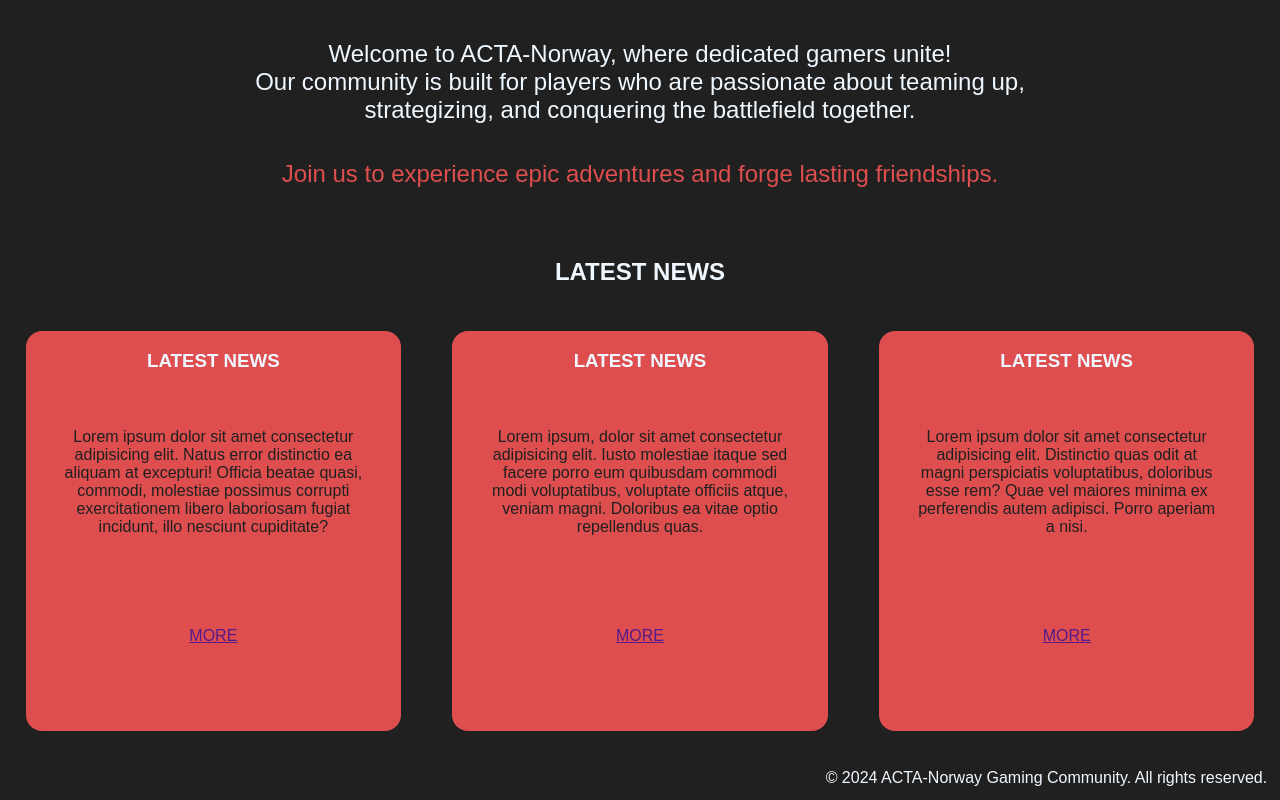
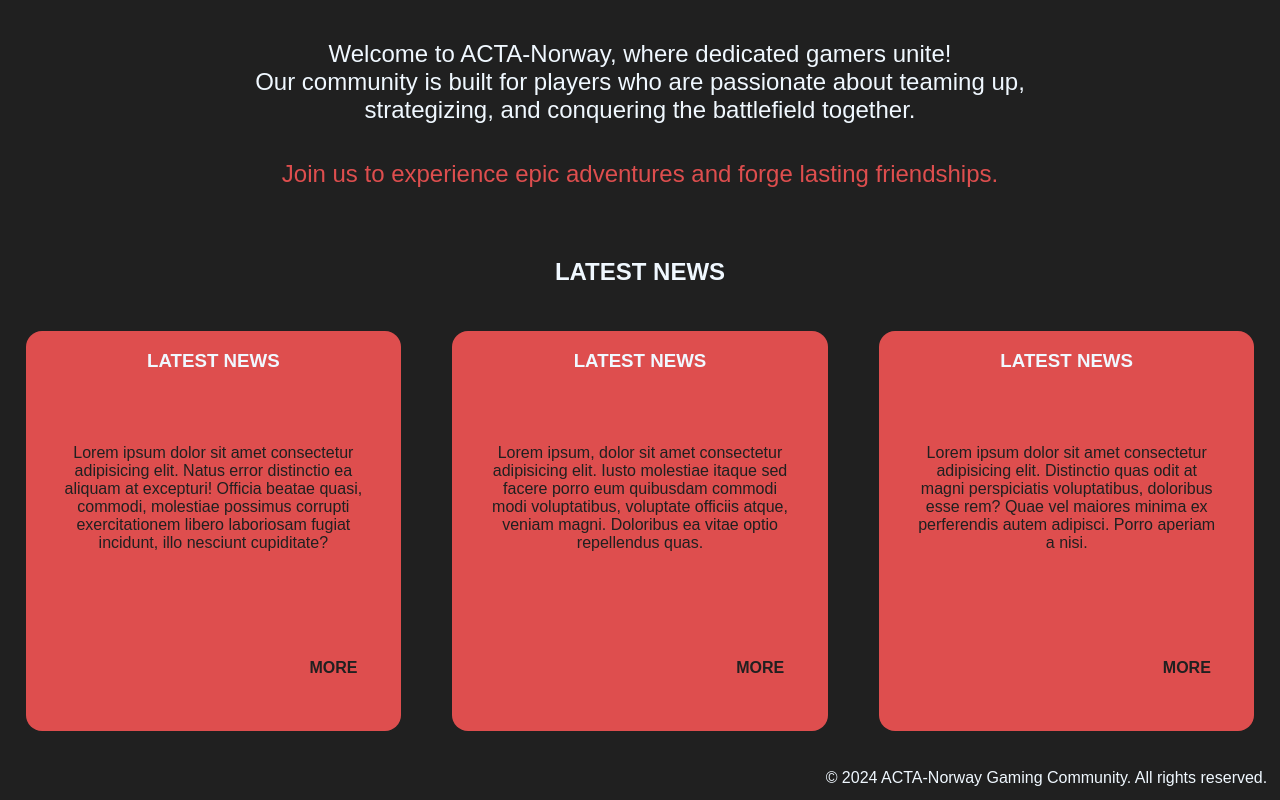
Before and after one commit to Papagon2/ACTA-Norge-WebPage, a plain HTML site: page index.html in a window 1280 px wide. Shown: the part 357-1157 px from the top of the page. Drawn offline with Linux system fonts and the light colour scheme.

Commit message:
added a tag in news

```diff
--- a/styles.css
+++ b/styles.css
@@ -68,6 +68,8 @@
 
 .news {
     background-color: rgb(222, 78, 78);
+    display: flex;
+    flex-direction: column;
     width: 100%;
     height: 400px;
     margin: 2%;
@@ -77,6 +79,14 @@
 .news > p {
     color: #202020;
     padding: 10%;
+}
+
+.more-text > a {
+    font-weight: bold;
+    text-decoration: none;
+    color: #202020;
+    margin-left: 80%;
+
 }
 
 
```
